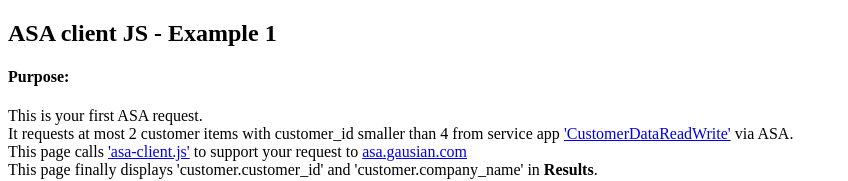
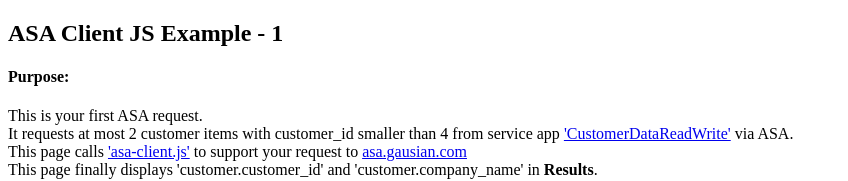
Before and after one commit to gausian-developers/user-app-template1, a plain HTML site: page index.html in a window 1280 px wide. Shown: the top 181 px of the page, without its empty margins (0-848 px from the left). Drawn offline with nearby package versions, Linux system fonts and the light colour scheme; a script that the page names is missing.

Commit message:
update title

```diff
--- a/index.html
+++ b/index.html
@@ -4,11 +4,11 @@
   <script src="http://code.jquery.com/jquery-1.11.1.min.js"></script>
   <script src="https://rawgit.com/gausian-developers/asa-client-js/master/asa-client.js"></script>
   <meta charset="utf-8">
-  <title>APP Template 1</title>
+  <title>SA Client JS</title>
 </head>
 <body>
 
-  <h2>ASA client JS - Example 1</h2>
+  <h2>ASA Client JS Example - 1</h2>
 
   <h4>Purpose:</h4>
   This is your first ASA request. <br/>
```
